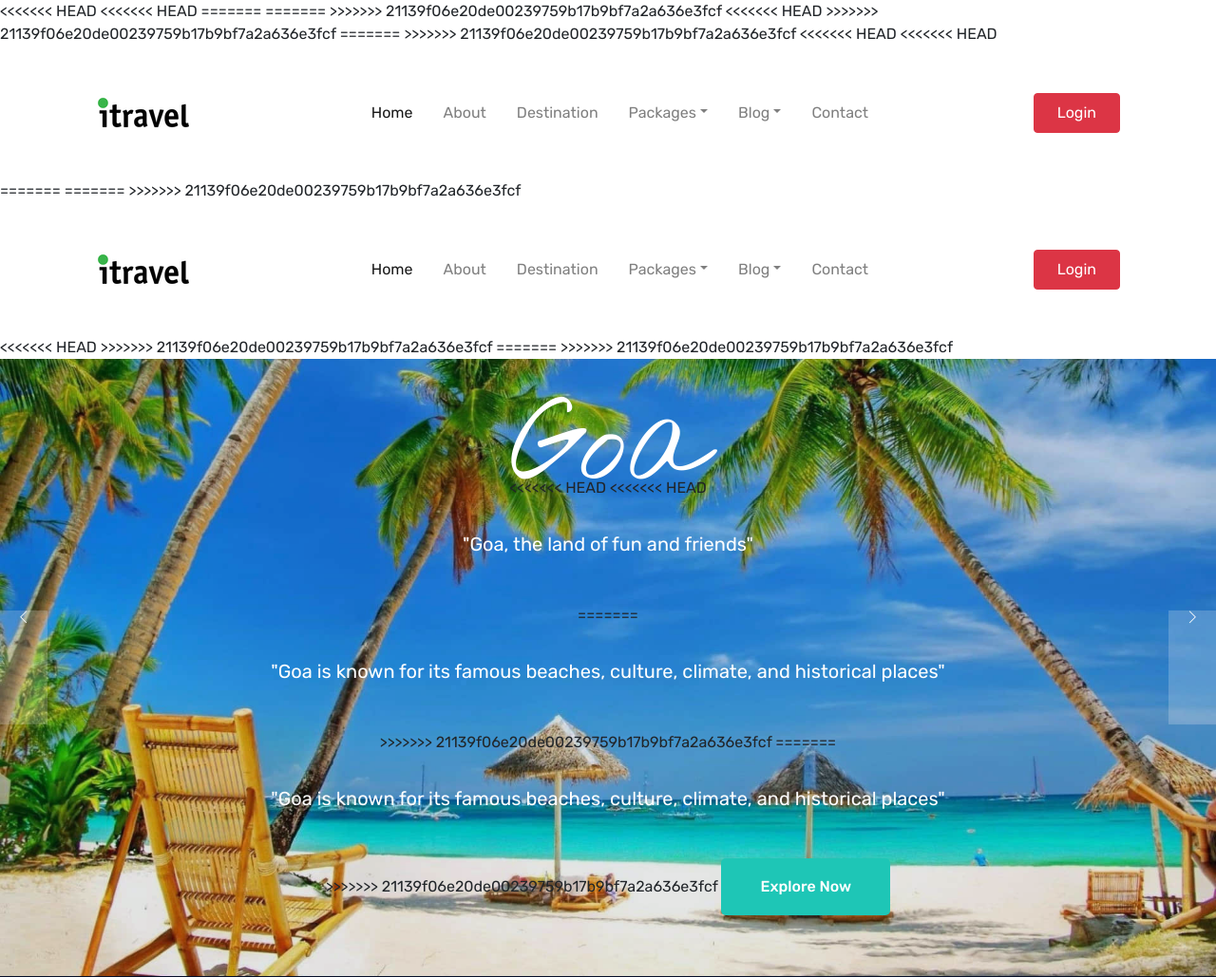
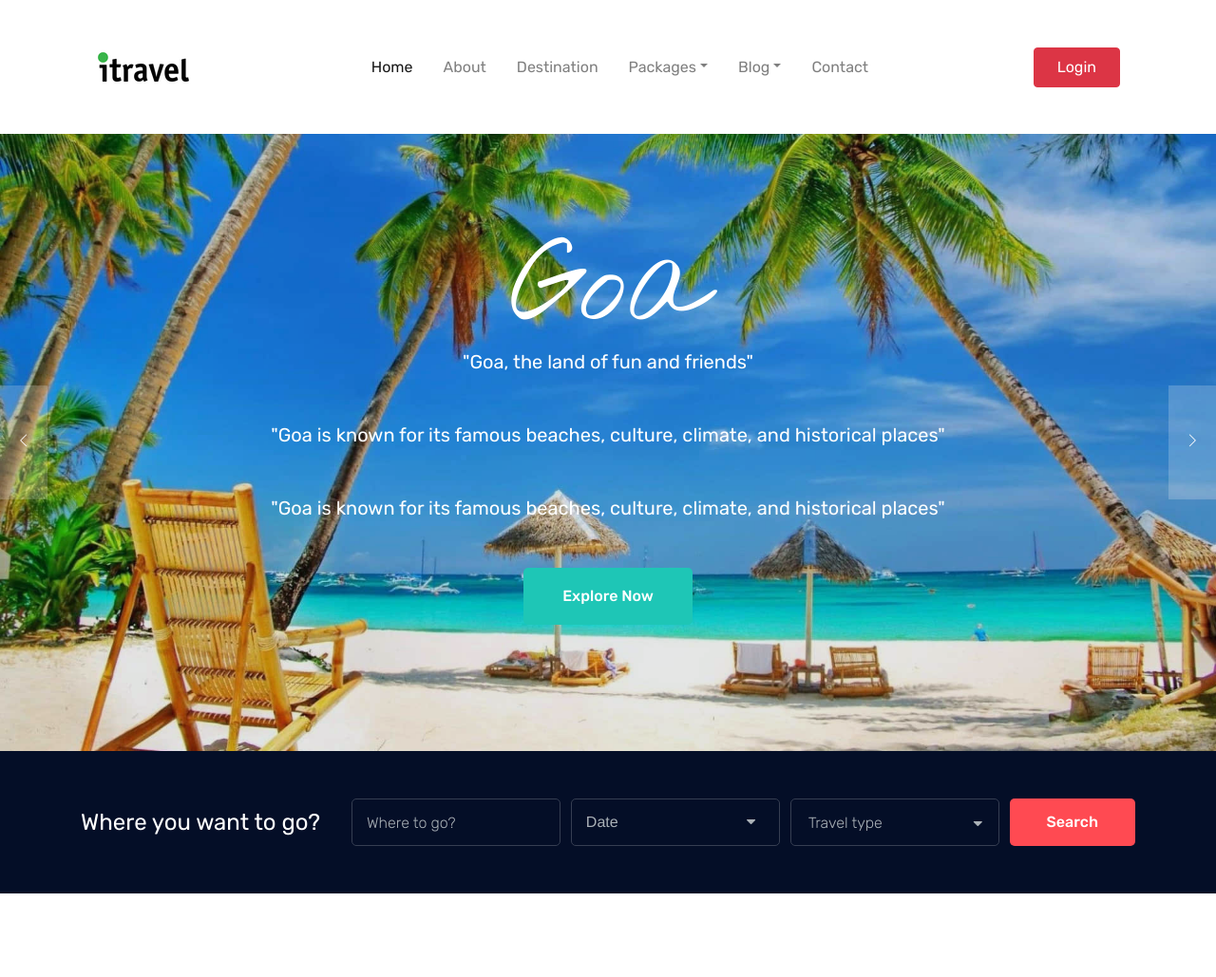
Before and after one commit to Smit-8923/itravel, a PHP site: page / in a window 1280 px wide. Shown: the top 1029 px of the page at 95% size. Run offline with PHP 8.4, Linux system fonts and the light colour scheme; some libraries are stand-ins or nearby versions.

Commit message:
file updated

```diff
--- a/index.php
+++ b/index.php
@@ -1,17 +1,10 @@
-<<<<<<< HEAD
-<<<<<<< HEAD
-=======
-=======
->>>>>>> 21139f06e20de00239759b17b9bf7a2a636e3fcf
+
 <?php
     include("user/config.php");
     session_start();
 ?>
 
-<<<<<<< HEAD
->>>>>>> 21139f06e20de00239759b17b9bf7a2a636e3fcf
-=======
->>>>>>> 21139f06e20de00239759b17b9bf7a2a636e3fcf
+
 <!doctype html>
 <html class="no-js" lang="zxx">
 
@@ -48,8 +41,7 @@
 </head>
 
 <body>
-<<<<<<< HEAD
-<<<<<<< HEAD
+
 
     <header>
         <div class="header-area">
@@ -89,71 +81,9 @@
                 </div>
             </div>
         </div>
-    </header>
-
-=======
-=======
->>>>>>> 21139f06e20de00239759b17b9bf7a2a636e3fcf
-<header>
-    <div class="header-area">
-        <div id="sticky-header" class="main-header-area">
-            <div class="container">
-                <nav class="navbar navbar-expand-lg navbar-light" style="min-height: 70px;">
-                    <a class="navbar-brand" href="index.html">
-                        <img src="img/logoo.png" alt="" class="img-fluid" style="max-height: 60px;">
-                    </a>
-                    <button class="navbar-toggler" type="button" data-bs-toggle="collapse" data-bs-target="#navbarNav" aria-controls="navbarNav" aria-expanded="false" aria-label="Toggle navigation">
-                        <span class="navbar-toggler-icon"></span>
-                    </button>
-                    <div class="collapse navbar-collapse" id="navbarNav">
-                        <ul class="navbar-nav mx-auto">
-                            <li class="nav-item"><a class="nav-link active px-3 py-2" href="index.php">Home</a></li>
-                            <li class="nav-item"><a class="nav-link px-3 py-2" href="about.php">About</a></li>
-                            <li class="nav-item"><a class="nav-link px-3 py-2" href="#">Destination</a></li>
-                            <li class="nav-item dropdown">
-                                <a class="nav-link dropdown-toggle px-3 py-2" href="#" id="packagesDropdown" role="button" data-bs-toggle="dropdown" aria-expanded="false">Packages</a>
-                                <ul class="dropdown-menu" aria-labelledby="packagesDropdown">
-                                    <li><a class="dropdown-item" href="#">Destinations details</a></li>
-                                    <li><a class="dropdown-item" href="#">Elements</a></li>
-                                </ul>
-                            </li>
-                            <li class="nav-item dropdown">
-                                <a class="nav-link dropdown-toggle px-3 py-2" href="#" id="blogDropdown" role="button" data-bs-toggle="dropdown" aria-expanded="false">Blog</a>
-                                <ul class="dropdown-menu" aria-labelledby="blogDropdown">
-                                    <li><a class="dropdown-item" href="#">Blog</a></li>
-                                    <li><a class="dropdown-item" href="#">Single Blog</a></li>
-                                </ul>
-                            </li>
-                            <li class="nav-item"><a class="nav-link px-3 py-2" href="contact.php">Contact</a></li>
-                        </ul>
-                        <?php
-
-                            if(isset($_SESSION['username'])) {
-                                echo '<div class="dropdown">
-                                        <button class="btn btn-danger dropdown-toggle px-4 py-2" type="button" id="userDropdown" data-bs-toggle="dropdown" aria-expanded="false">' . $_SESSION['username'] . '</button>
-                                        <ul class="dropdown-menu" aria-labelledby="userDropdown">
-                                            <li><a class="dropdown-item" href="user/profile.php">Profile</a></li>
-                                            <li><a class="dropdown-item" href="user/logout.php">Logout</a></li>
-                                        </ul>
-                                      </div>';
-                            } else {
-                                echo '<a href="login.php" class="btn btn-danger px-4 py-2">Login</a>';
-                            }
-                        ?>
-                    </div>
-                </nav>
-            </div>
-        </div>
-    </div>
 </header>
 
 
-
-
-<<<<<<< HEAD
->>>>>>> 21139f06e20de00239759b17b9bf7a2a636e3fcf
-=======
->>>>>>> 21139f06e20de00239759b17b9bf7a2a636e3fcf
     <!-- header-end -->
 
     <!-- slider_area_start -->
@@ -165,15 +95,11 @@
                         <div class="col-xl-12 col-md-12">
                             <div class="slider_text text-center">
                                 <h3>Goa</h3>
-<<<<<<< HEAD
-<<<<<<< HEAD
+
                                 <p>"Goa, the land of fun and friends"</p>
-=======
+
                                 <p>"Goa is known for its famous beaches, culture, climate, and historical places"</p>
->>>>>>> 21139f06e20de00239759b17b9bf7a2a636e3fcf
-=======
                                 <p>"Goa is known for its famous beaches, culture, climate, and historical places"</p>
->>>>>>> 21139f06e20de00239759b17b9bf7a2a636e3fcf
                                 <a href="#" class="boxed-btn3">Explore Now</a>
                             </div>
                         </div>
```
Also changed, not shown: user/login.php (+5 -8 lines).
